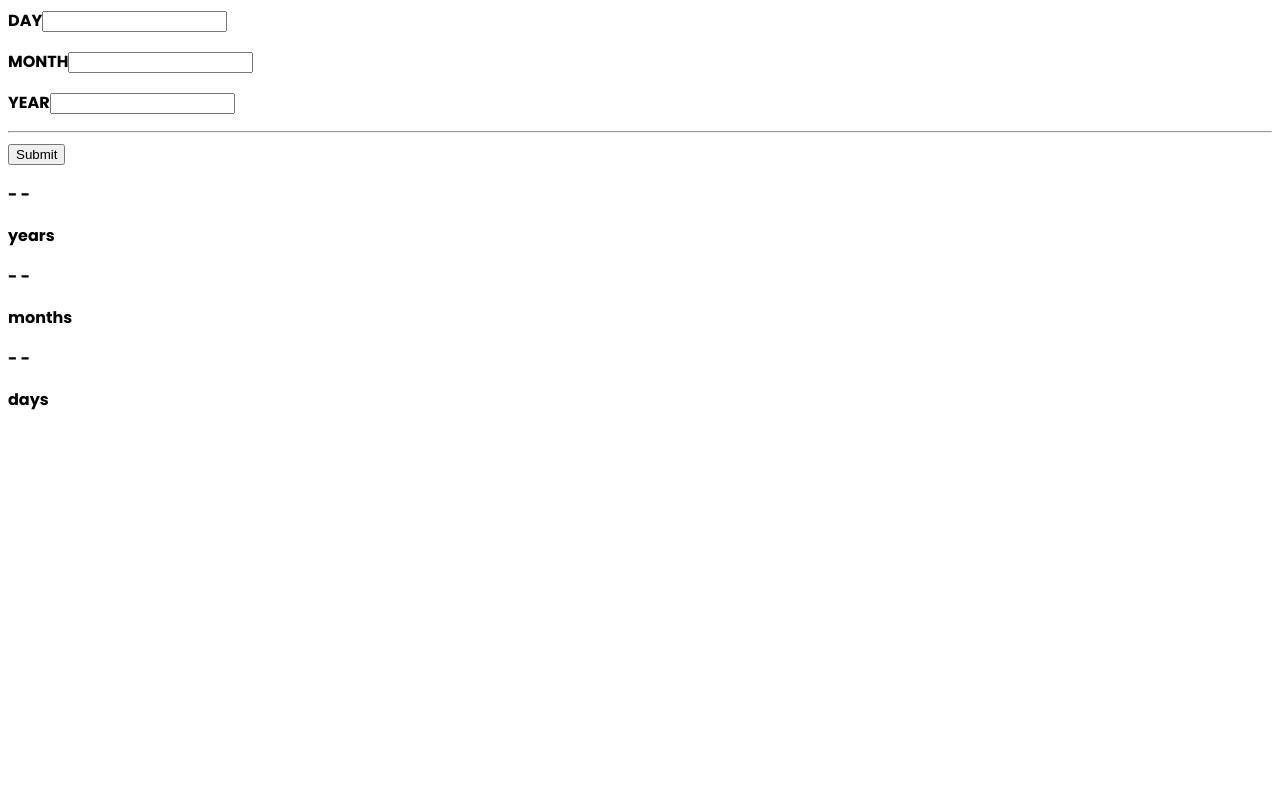
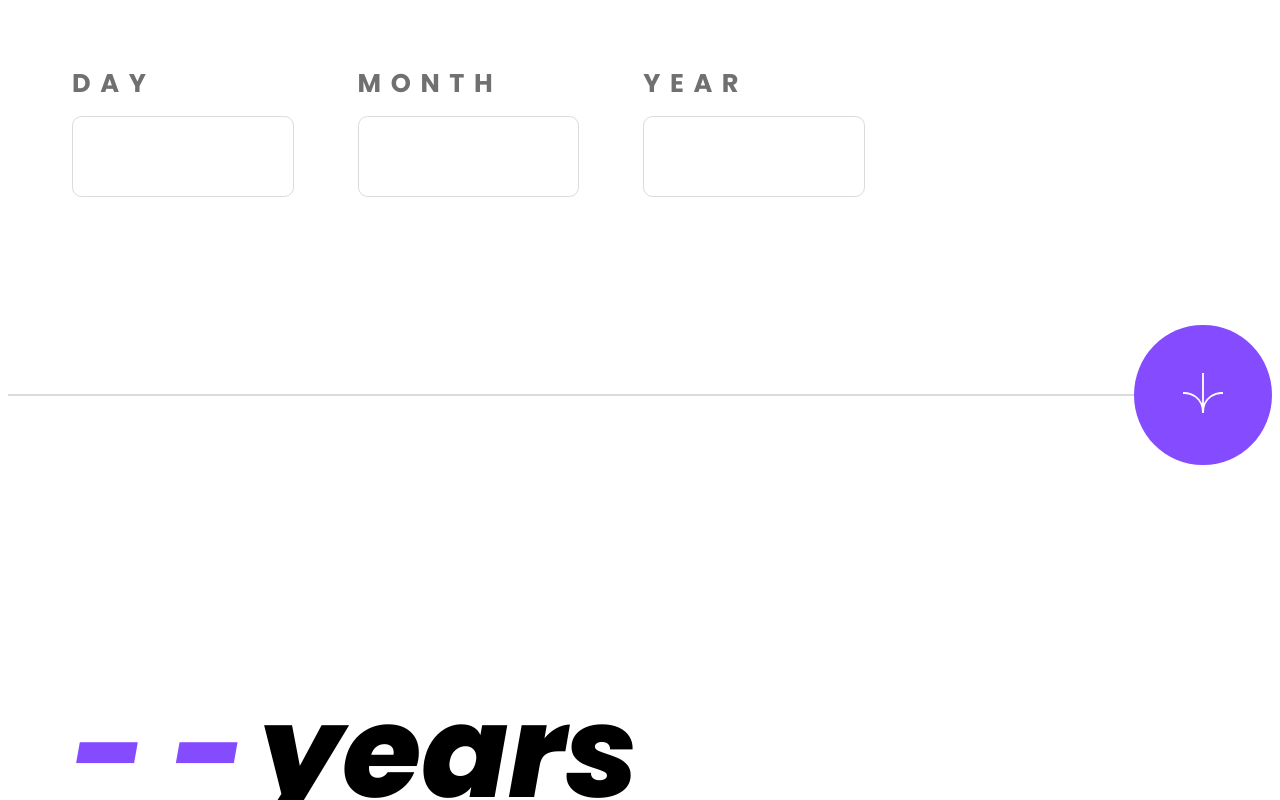
Before and after one commit to annaduong17/age-calculator, a React (Create React App) app: page / in a window 1280 px wide. Shown: the top 800 px of the page. Built offline with nearby package versions, Linux system fonts and the light colour scheme; a web font is replaced by a local one.

Commit message:
add stylings

```diff
--- a/src/components/Age.js
+++ b/src/components/Age.js
@@ -5,7 +5,7 @@ import AgeContext from '../context/age';
 export default function Age() {
   const { age } = useContext(AgeContext);
   return(
-    <div>
+    <div className='display-container'>
       <Display value={age.years} >years</Display>
       <Display value={age.months} >months</Display>
       <Display value={age.days} >days</Display>
--- a/src/components/Display.js
+++ b/src/components/Display.js
@@ -5,8 +5,8 @@ export default function Display({ value, children }) {
 const { formSubmitted } = useContext(AgeContext);
 
   return(
-    <div>
-      <p>{formSubmitted ? value : "- -" }</p>
+    <div className='flex-row age'>
+      <p className='num'>{formSubmitted ? value : "- -" }</p>
       <p>{children}</p>
     </div>
   )
--- a/src/components/Form.js
+++ b/src/components/Form.js
@@ -28,9 +28,11 @@ export default function Form() {
         <FormInput type="number" errorMessage={monthError} maxLength={2} isValid={monthIsValid} required label="MONTH" value={month} onChange={handleMonthChange} />
         <FormInput required type="number" errorMessage={yearError} label='YEAR' value={year} onChange={handleYearChange} isValid={yearIsValid} />
       </div>
-      <div className='flex-row'>
+      <div className='flex-row divider'>
         <hr />
-        <button >Submit</button>
+        <button>
+          <svg xmlns="http://www.w3.org/2000/svg" width="40" height="40" viewBox="0 0 46 44"><g fill="none" stroke="#FFF" stroke-width="2"><path d="M1 22.019C8.333 21.686 23 25.616 23 44M23 44V0M45 22.019C37.667 21.686 23 25.616 23 44"/></g></svg>
+        </button>
       </div>
     </form>
   )
--- a/src/components/FormInput.js
+++ b/src/components/FormInput.js
@@ -11,7 +11,7 @@ export default function FormInput({ label, value, onChange, errorMessage, type,
 
 
   return(
-    <div className={classes}>
+    <div className={classes || "flex-col"}>
       <label  htmlFor="">{label}</label>
       <input type={type} {...rest} value={value} onChange={onChange} />
       <p>{errorMessage}</p>
--- a/src/context/age.js
+++ b/src/context/age.js
@@ -53,10 +53,9 @@ function Provider({ children }) {
 
   const onSubmit = (e) => {
     e.preventDefault();
-    setFormSubmitted(true);
-    setDay('');
-    setMonth('');
-    setYear('');
+    if (dayIsValid && monthIsValid && yearIsValid) {
+      setFormSubmitted(true);
+    }
   }
 
   const value = {
--- a/src/index.scss
+++ b/src/index.scss
@@ -13,20 +13,112 @@ body {
   font-family: 'Poppins';
 }
 
-.error {
+.flex-row {
+  display: flex;
+  margin: 5vw;
+  margin-bottom: 0;
+
+  hr {
+    width: 100%;
+    height: 0;
+    border: 0.5px solid $light-gray;
+    margin: 0;
+  }
+
+  button {
+    background-color: $purple;
+    border: none;
+    border-radius: 50%;
+    height: 11vw;
+    width: 12vw;
+    cursor: pointer;
+  }
+
+  svg {
+    width: 5vw;
+  }
+}
+
+.flex-col {
+  display: flex;
+  flex-direction: column;
+  margin-right: 5vw;
+
   label {
-    color: $light-red;
+    color: $smoke-gray;
+    font-size: 2vw;
+    letter-spacing: 0.75vw;
+    margin-bottom: 1vw;
   }
 
   input {
+    color: $off-black;
+    font-size: 3vw;
+    font-weight: 700;
+    height: 6vw;
+    width: 15vw;
+    border: 1px solid $light-gray;
+    border-radius: 0.75vw;
+    padding-left: 2vw;
+  }
+
+  p {
+    margin: 5vw;
+  }
+}
+
+.error {
+
+  display: flex;
+  flex-direction: column;
+  margin-right: 5vw;
+
+  label {
+    color: $light-red;
+    font-size: 2vw;
+    letter-spacing: 0.75vw;
+    margin-bottom: 1vw;
+  }
+
+  input {
+    font-weight: 700;
+    color: $off-black;
+    font-size: 3vw;
+    font-weight: 700;
+    height: 6vw;
+    width: 15vw;
     border: 1px solid $light-red;
-    border-radius: 3px;
-    font-weight: 700;
+    border-radius: 0.75vw;
+    padding-left: 2vw;
   }
 
   p {
     color: $light-red;
     font-style: italic;
-    font-size: 12px;
+    font-size: 1.5vw;
   }
 }
+
+.divider {
+  align-items: center;
+  margin: 0;
+}
+
+.display-container {
+  height: auto;
+}
+
+.age {
+  font-size: 10vw;
+  font-weight: 800;
+  font-style: italic;
+  height: 5vw;
+
+  p {
+    margin-right: 1vw;
+  }
+}
+
+.num {
+  color: $purple;
+}
```
Also changed, not shown: public/images/favicon-32x32.png (deleted), public/images/icon-arrow.svg (deleted).
